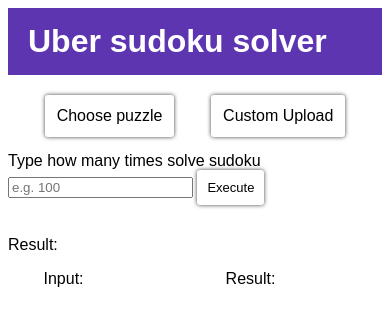
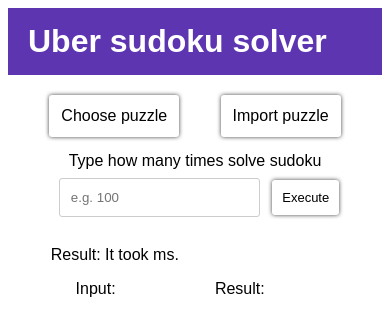
Before and after one commit to Avogardo/Sudoku-solver, a PHP site: page /index.html in a window 390 px wide. Shown: the top 336 px of the page. Run offline with PHP 8.4, Linux system fonts and the light colour scheme.

Commit message:
styled inputs, result

```diff
--- a/index.html
+++ b/index.html
@@ -23,19 +23,21 @@
                 </ul>
             </div>
 
-            <label for="file-upload" class="dropdown-button import-button">
-                Custom Upload
+            <label for="file" class="dropdown-button import-button">
+                Import puzzle
             </label>
-            <input id="file-upload" type="file"/>
+            <input id="file" type="file"/>
         </nav>
-        <div>
-            <form>
+        <div class="content-wrapper">
+            <form class="sudoku-counter-input-form">
                 <label for="sudoku-counter-input">Type how many times solve sudoku</label>
-                <input id="sudoku-counter-input" placeholder="e.g. 100">
-                <input id="file" class="dropdown-button small-button" type="submit" value="Execute">
+                <span class="sudoku-counter-input-wrapper">
+                    <input id="sudoku-counter-input" placeholder="e.g. 100">
+                    <input id="buttonOne" class="dropdown-button small-button" type="submit" value="Execute">
+                </span>
             </form>
 
-            <p>Result: <span id="result"></span></p>
+            <p>Result: It took <span id="result"></span> ms.</p>
             <div class="sudoku-container">
                 Input:
                 <div id="inputGrid"></div>
--- a/js.js
+++ b/js.js
@@ -8,7 +8,7 @@ class JumpingStudent {
     const result = this.solveSudoku();
     const endTime = performance.now();
 
-    document.getElementById('result').textContent = 'It took ' + (endTime - startTime) + ' ms. (result in console (F12))';
+    document.getElementById('result').textContent = endTime - startTime;
 
     JumpingStudent.showGrid(result);
   }
--- a/style.css
+++ b/style.css
@@ -109,4 +109,33 @@ h1 {
         background-color: #9a9596;
         -webkit-tap-highlight-color: rgba(0,0,0,0);
     }
+
+    #sudoku-counter-input {
+        padding: 11px;
+        margin: 8px;
+        border: 1px solid #cccccc;
+        border-radius: 3px;
+        transition: border-color 0.2s;
+    }
+
+    #sudoku-counter-input:focus {
+        border-color: #5E35B1;
+        outline: #5E35B1;;
+        -webkit-tap-highlight-color: #5E35B1;
+    }
+
+    .sudoku-counter-input-wrapper {
+        white-space: nowrap;
+    }
+
+    .content-wrapper {
+        display: flex;
+        flex-direction: column;
+    }
+
+    .sudoku-counter-input-form {
+        display: flex;
+        flex-direction: column;
+        align-items: center;
+    }
 }
```
